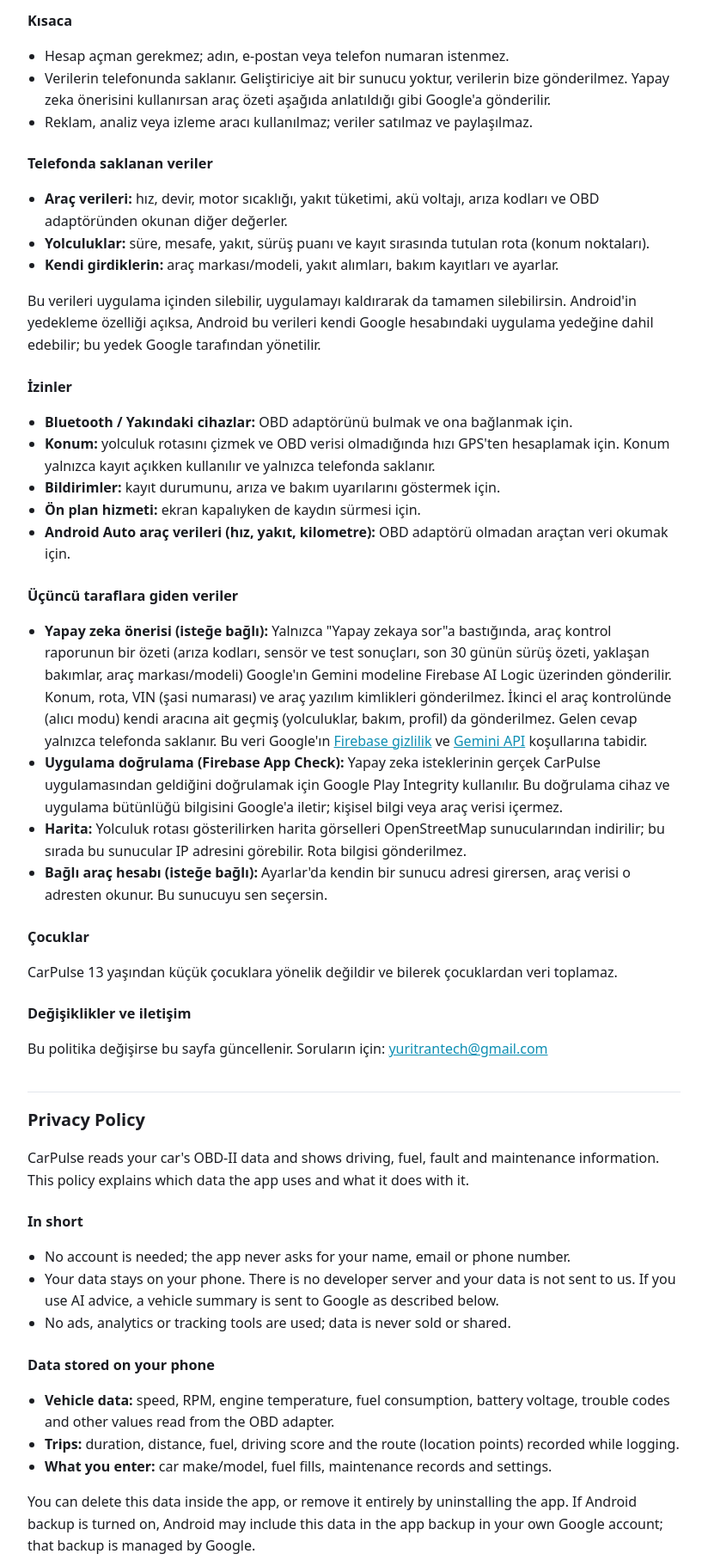
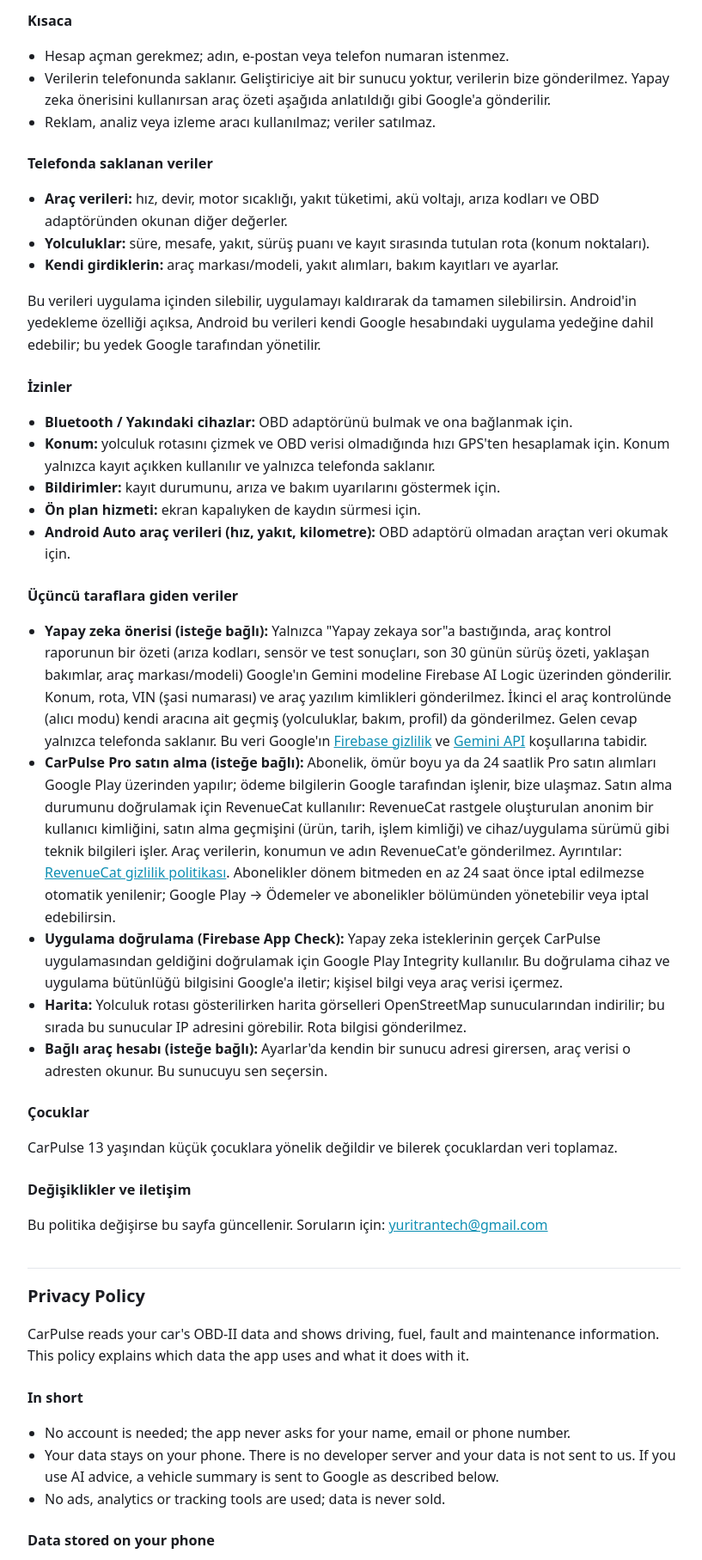
Before and after one commit to egunduz95/yuritran-apps, a plain HTML site: page carpulse/privacy.html in a window 1280 px wide. Shown: the part 320-2135 px from the top of the page at 86% size, without its empty margins (228-1045 px from the left). Drawn offline with Linux system fonts and the light colour scheme.

Commit message:
CarPulse gizlilik politikası: CarPulse Pro satın almaları (Google Play, RevenueCat)
Co-Authored-By: Claude Opus 5.5 <noreply@anthropic.com>

```diff
--- a/carpulse/privacy.html
+++ b/carpulse/privacy.html
@@ -32,7 +32,7 @@
 <ul>
   <li>Hesap açman gerekmez; adın, e-postan veya telefon numaran istenmez.</li>
   <li>Verilerin telefonunda saklanır. Geliştiriciye ait bir sunucu yoktur, verilerin bize gönderilmez. Yapay zeka önerisini kullanırsan araç özeti aşağıda anlatıldığı gibi Google'a gönderilir.</li>
-  <li>Reklam, analiz veya izleme aracı kullanılmaz; veriler satılmaz ve paylaşılmaz.</li>
+  <li>Reklam, analiz veya izleme aracı kullanılmaz; veriler satılmaz.</li>
 </ul>
 
 <h3>Telefonda saklanan veriler</h3>
@@ -55,6 +55,7 @@
 <h3>Üçüncü taraflara giden veriler</h3>
 <ul>
   <li><b>Yapay zeka önerisi (isteğe bağlı):</b> Yalnızca "Yapay zekaya sor"a bastığında, araç kontrol raporunun bir özeti (arıza kodları, sensör ve test sonuçları, son 30 günün sürüş özeti, yaklaşan bakımlar, araç markası/modeli) Google'ın Gemini modeline Firebase AI Logic üzerinden gönderilir. Konum, rota, VIN (şasi numarası) ve araç yazılım kimlikleri gönderilmez. İkinci el araç kontrolünde (alıcı modu) kendi aracına ait geçmiş (yolculuklar, bakım, profil) da gönderilmez. Gelen cevap yalnızca telefonda saklanır. Bu veri Google'ın <a href="https://firebase.google.com/support/privacy">Firebase gizlilik</a> ve <a href="https://ai.google.dev/gemini-api/terms">Gemini API</a> koşullarına tabidir.</li>
+  <li><b>CarPulse Pro satın alma (isteğe bağlı):</b> Abonelik, ömür boyu ya da 24 saatlik Pro satın alımları Google Play üzerinden yapılır; ödeme bilgilerin Google tarafından işlenir, bize ulaşmaz. Satın alma durumunu doğrulamak için RevenueCat kullanılır: RevenueCat rastgele oluşturulan anonim bir kullanıcı kimliğini, satın alma geçmişini (ürün, tarih, işlem kimliği) ve cihaz/uygulama sürümü gibi teknik bilgileri işler. Araç verilerin, konumun ve adın RevenueCat'e gönderilmez. Ayrıntılar: <a href="https://www.revenuecat.com/privacy">RevenueCat gizlilik politikası</a>. Abonelikler dönem bitmeden en az 24 saat önce iptal edilmezse otomatik yenilenir; Google Play → Ödemeler ve abonelikler bölümünden yönetebilir veya iptal edebilirsin.</li>
   <li><b>Uygulama doğrulama (Firebase App Check):</b> Yapay zeka isteklerinin gerçek CarPulse uygulamasından geldiğini doğrulamak için Google Play Integrity kullanılır. Bu doğrulama cihaz ve uygulama bütünlüğü bilgisini Google'a iletir; kişisel bilgi veya araç verisi içermez.</li>
   <li><b>Harita:</b> Yolculuk rotası gösterilirken harita görselleri OpenStreetMap sunucularından indirilir; bu sırada bu sunucular IP adresini görebilir. Rota bilgisi gönderilmez.</li>
   <li><b>Bağlı araç hesabı (isteğe bağlı):</b> Ayarlar'da kendin bir sunucu adresi girersen, araç verisi o adresten okunur. Bu sunucuyu sen seçersin.</li>
@@ -75,7 +76,7 @@
 <ul>
   <li>No account is needed; the app never asks for your name, email or phone number.</li>
   <li>Your data stays on your phone. There is no developer server and your data is not sent to us. If you use AI advice, a vehicle summary is sent to Google as described below.</li>
-  <li>No ads, analytics or tracking tools are used; data is never sold or shared.</li>
+  <li>No ads, analytics or tracking tools are used; data is never sold.</li>
 </ul>
 
 <h3>Data stored on your phone</h3>
@@ -98,6 +99,7 @@
 <h3>Data sent to third parties</h3>
 <ul>
   <li><b>AI advice (optional):</b> Only when you tap "Ask AI", a summary of the inspection report (trouble codes, sensor and test results, a summary of the last 30 days of driving, upcoming maintenance, car make/model) is sent to Google's Gemini model through Firebase AI Logic. Location, routes, the VIN and vehicle software IDs are never sent. In the used-car check (buyer mode), your own car's history (trips, maintenance, profile) is not sent either. The answer is stored only on your phone. This data is subject to Google's <a href="https://firebase.google.com/support/privacy">Firebase privacy</a> and <a href="https://ai.google.dev/gemini-api/terms">Gemini API</a> terms.</li>
+  <li><b>CarPulse Pro purchases (optional):</b> Subscriptions, lifetime and 24-hour Pro purchases are made through Google Play; your payment details are handled by Google and never reach us. Purchase status is verified with RevenueCat, which processes a randomly generated anonymous user ID, purchase history (product, date, transaction ID) and technical information such as device and app version. Your vehicle data, location and name are never sent to RevenueCat. Details: <a href="https://www.revenuecat.com/privacy">RevenueCat privacy policy</a>. Subscriptions renew automatically unless cancelled at least 24 hours before the end of the current period; manage or cancel them in Google Play → Payments &amp; subscriptions.</li>
   <li><b>App verification (Firebase App Check):</b> Google Play Integrity is used to verify that AI requests come from the genuine CarPulse app. This check sends device and app integrity information to Google; it contains no personal or vehicle data.</li>
   <li><b>Map:</b> When a trip route is shown, map images are downloaded from OpenStreetMap servers, which can see your IP address. The route itself is not sent.</li>
   <li><b>Connected car account (optional):</b> If you enter a server address in Settings, vehicle data is read from that address. You choose this server.</li>
```
